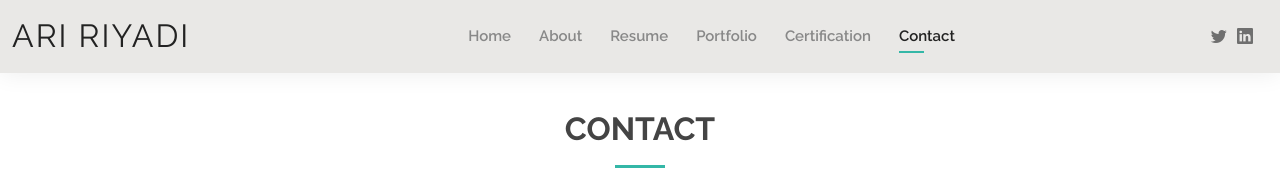
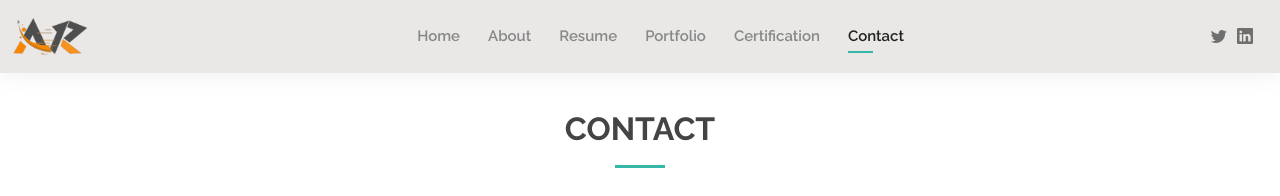
Before and after one commit to aririyadi/mysite, a plain HTML site: page contact.html in a window 1280 px wide. Shown: the top 196 px of the page. Drawn offline with nearby package versions, Linux system fonts and the light colour scheme.

Commit message:
Update contact.html

```diff
--- a/contact.html
+++ b/contact.html
@@ -35,9 +35,8 @@
   <header id="header" class="fixed-top">
     <div class="container-fluid d-flex justify-content-between align-items-center">
 
-      <h1 class="logo me-auto me-lg-0"><a href="index.html">ARI RIYADI</a></h1>
-      <!-- Uncomment below if you prefer to use an image logo -->
-      <!-- <a href="index.html" class="logo"><img src="assets/img/logo.png" alt="" class="img-fluid"></a>-->
+      <!-- <h1 class="logo me-auto me-lg-0"><a href="index.html">ARI RIYADI</a></h1> -->
+      <a href="index.html" class="logo"><img src="assets/img/logo.png" alt="" class="img-fluid"></a>
 
       <nav id="navbar" class="navbar order-last order-lg-0">
         <ul>
```
